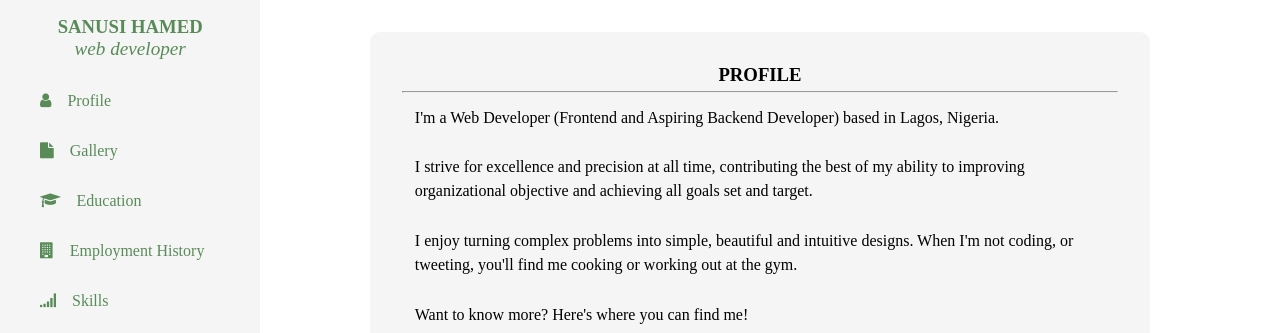
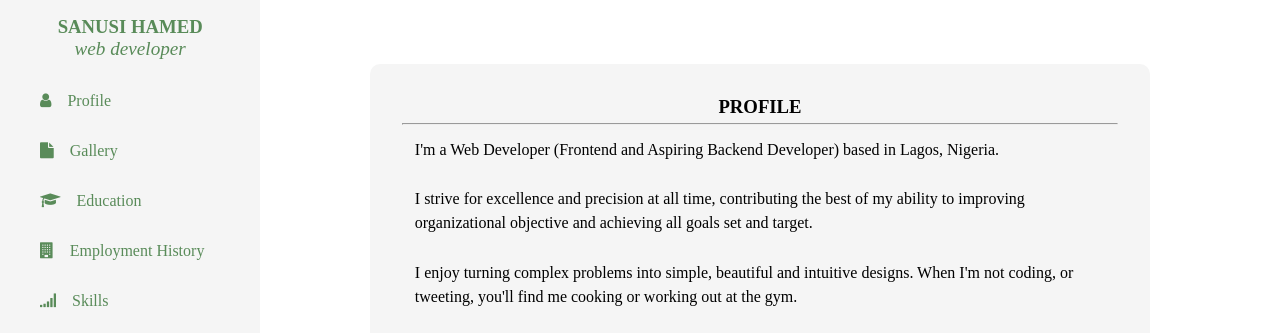
Before and after one commit to shoptsc/bincom_assignment, a plain HTML site: page index.html in a window 1280 px wide. Shown: the top 333 px of the page. Drawn offline with Linux system fonts and the light colour scheme.

Commit message:
Update main.css

```diff
--- a/main.css
+++ b/main.css
@@ -20,7 +20,7 @@ body {}
 
 .head div {
     text-align: center;
-    margin: 1rem 0 1rem 10rem;
+    margin: 1rem 0 1rem 5rem;
 }
 
 .head h3 {
@@ -87,7 +87,7 @@ span a {
     min-height: 50vh;
     background-color: whitesmoke;
     width: 75%;
-    margin: 2rem auto;
+    margin: 10rem auto;
     border-radius: 10px;
     padding: 1rem;
 }
@@ -400,6 +400,9 @@ footer {
         color: rgb(89, 139, 89);
         padding-left: 1rem;
     }
+    .profile {
+        margin: 4rem auto;
+    }
     span a {
         display: none;
     }
```
